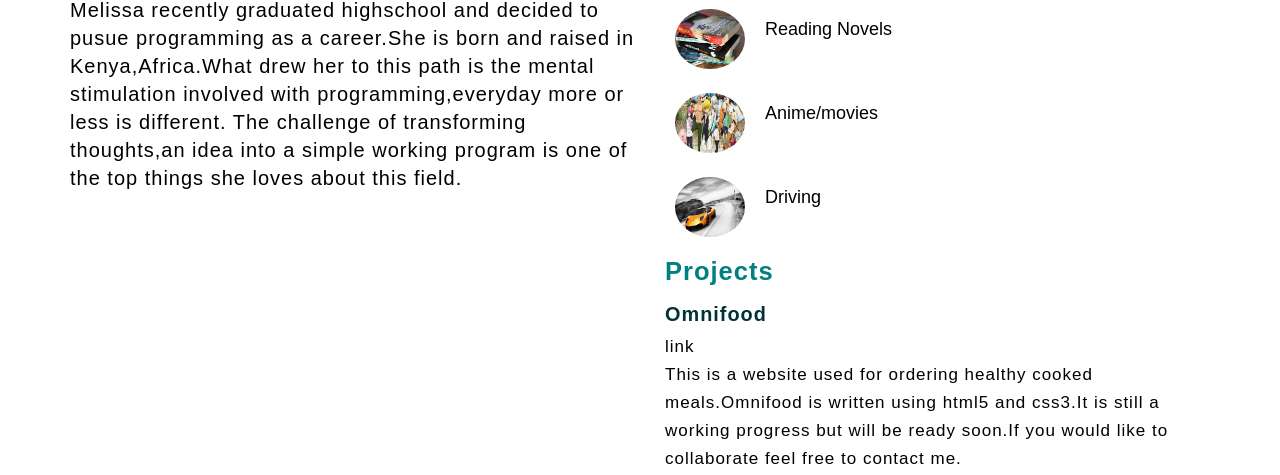
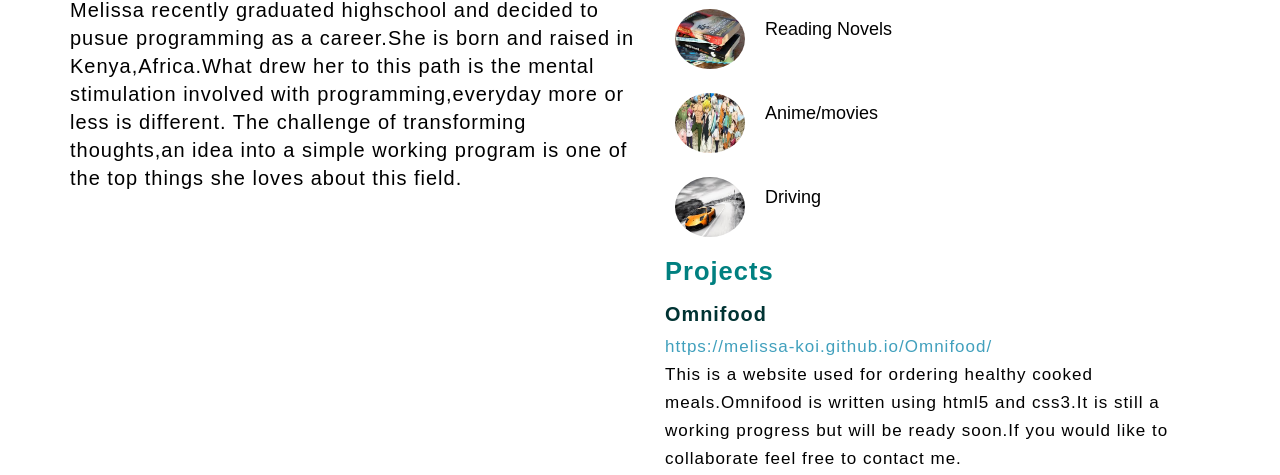
Before and after one commit to melissa-koi/PortfolioLandingPage, a plain HTML site: page index.html in a window 1280 px wide. Shown: the part 364-839 px from the top of the page. Drawn offline with Linux system fonts and the light colour scheme.

Commit message:
added the gh-pages url for omnifood project

```diff
--- a/index.html
+++ b/index.html
@@ -38,7 +38,7 @@
             <h2>Projects</h2>
             <div class="project1">
                 <h3>Omnifood</h3>
-                <p>link</p>
+                <a href="https://melissa-koi.github.io/Omnifood/">https://melissa-koi.github.io/Omnifood/</a>
                 <p>
                     This is a website used for ordering healthy cooked meals.Omnifood is written using html5 and css3.It is still a working progress but will be ready soon.If you would like to collaborate feel free to contact me.
                 </p>
--- a/style.css
+++ b/style.css
@@ -87,3 +87,7 @@ h3{
     color:rgb(0, 51, 51);
     margin-bottom: 5px;
 }
+.projects a{
+    text-decoration: none;
+    color: rgb(65, 160, 189);
+}
```
